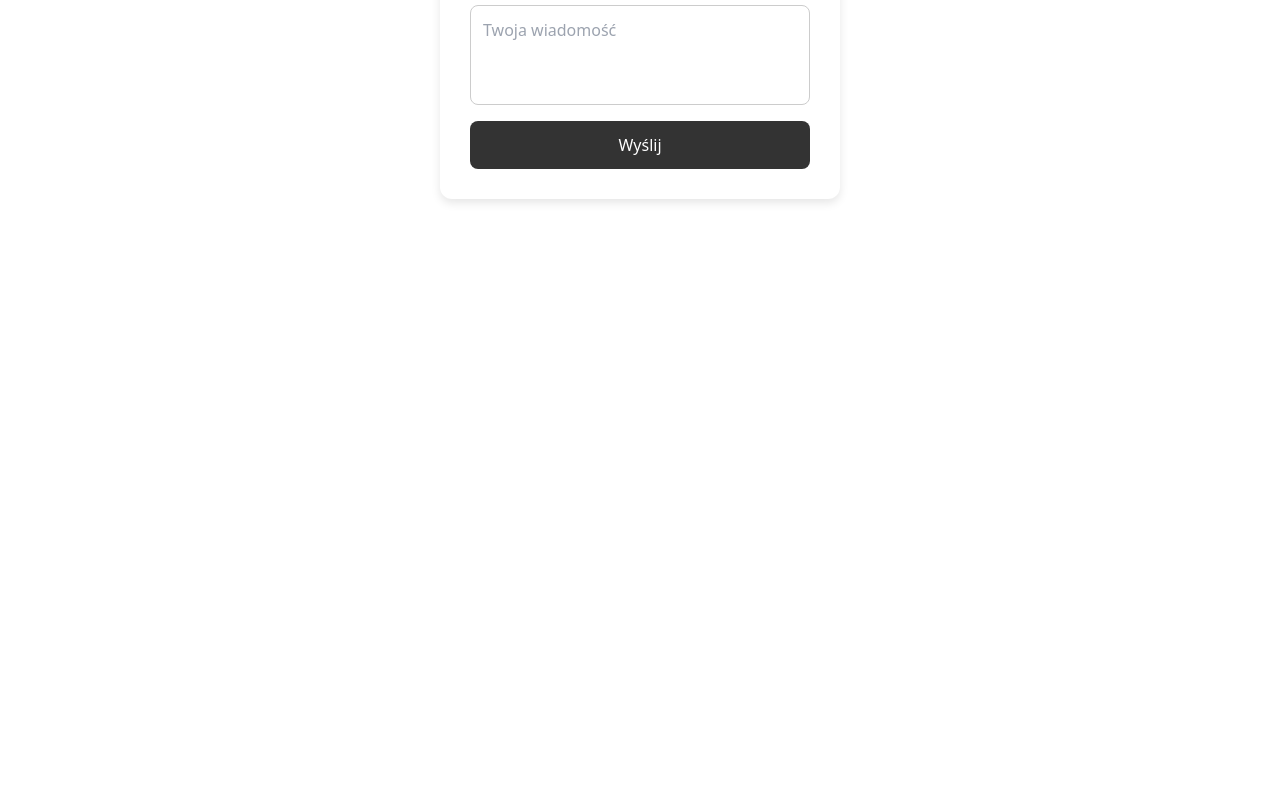
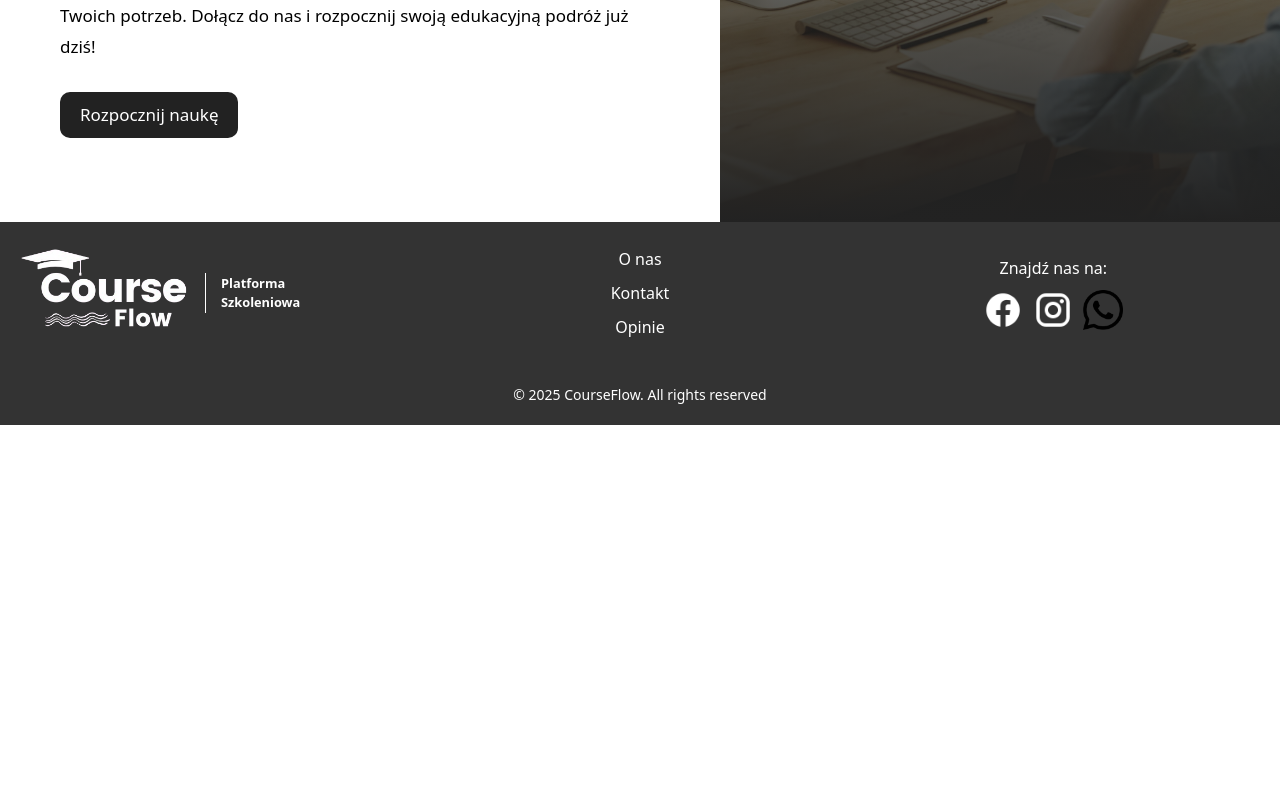
Before and after one commit to Lubiecie2/CourseFlow, a Nuxt app: page / in a window 1280 px wide. Shown: the part 3580-4380 px from the top of the page. After the commit the page ends 4005 px from the top, so only its background shows below. Built offline with nearby package versions, Linux system fonts and the light colour scheme.

Commit message:
Poprawki w maine

```diff
--- a/package.json
+++ b/package.json
@@ -12,6 +12,7 @@
   "dependencies": {
     "@nuxt/kit": "^3.15.4",
     "@nuxtjs/tailwindcss": "^6.13.1",
+    "jose": "^6.0.10",
     "nuxt": "^3.15.4",
     "vue": "^3.5.13",
     "vue-router": "^4.5.0"
--- a/pages/index.vue
+++ b/pages/index.vue
@@ -13,9 +13,7 @@ definePageMeta({
     <mainPageCourse></mainPageCourse>
     <mainPageSecoundSection></mainPageSecoundSection>
     <div class="pause"></div>
-    <newPageEmailSection></newPageEmailSection>
-    <div class="pause"></div>
-
+    <mainPageFirstSection></mainPageFirstSection>
     <foter></foter>
   </div>
 </template>
--- a/pages/login.vue
+++ b/pages/login.vue
@@ -6,7 +6,6 @@ definePageMeta({
 const email = ref("");
 const password = ref("");
 const errorMessage = ref("");
-
 const onSubmit = async () => {
   try {
     const response = await $fetch("/login", {
```
Also changed, not shown: 1 other file (tests, documents, lock files or other folders).
